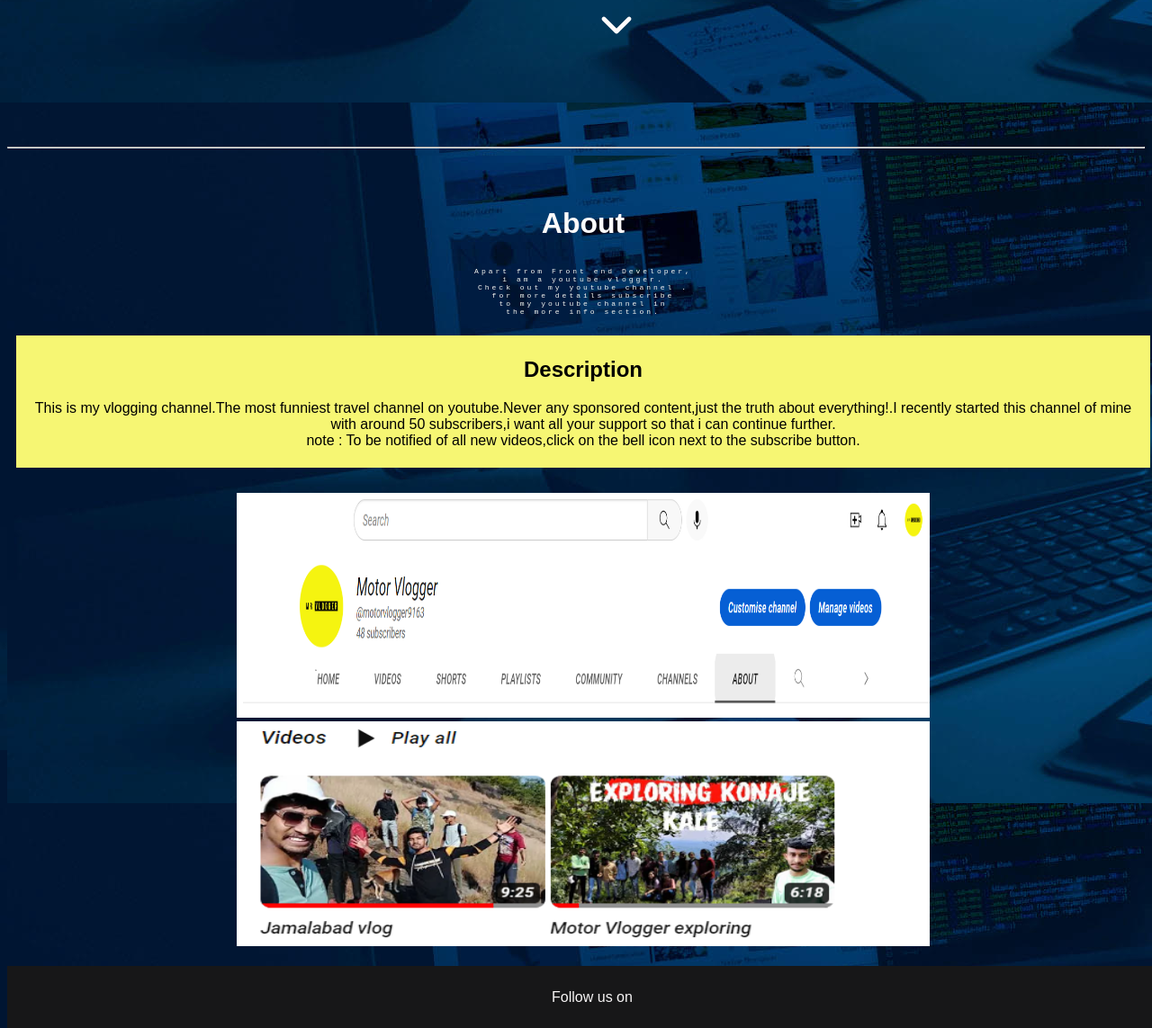
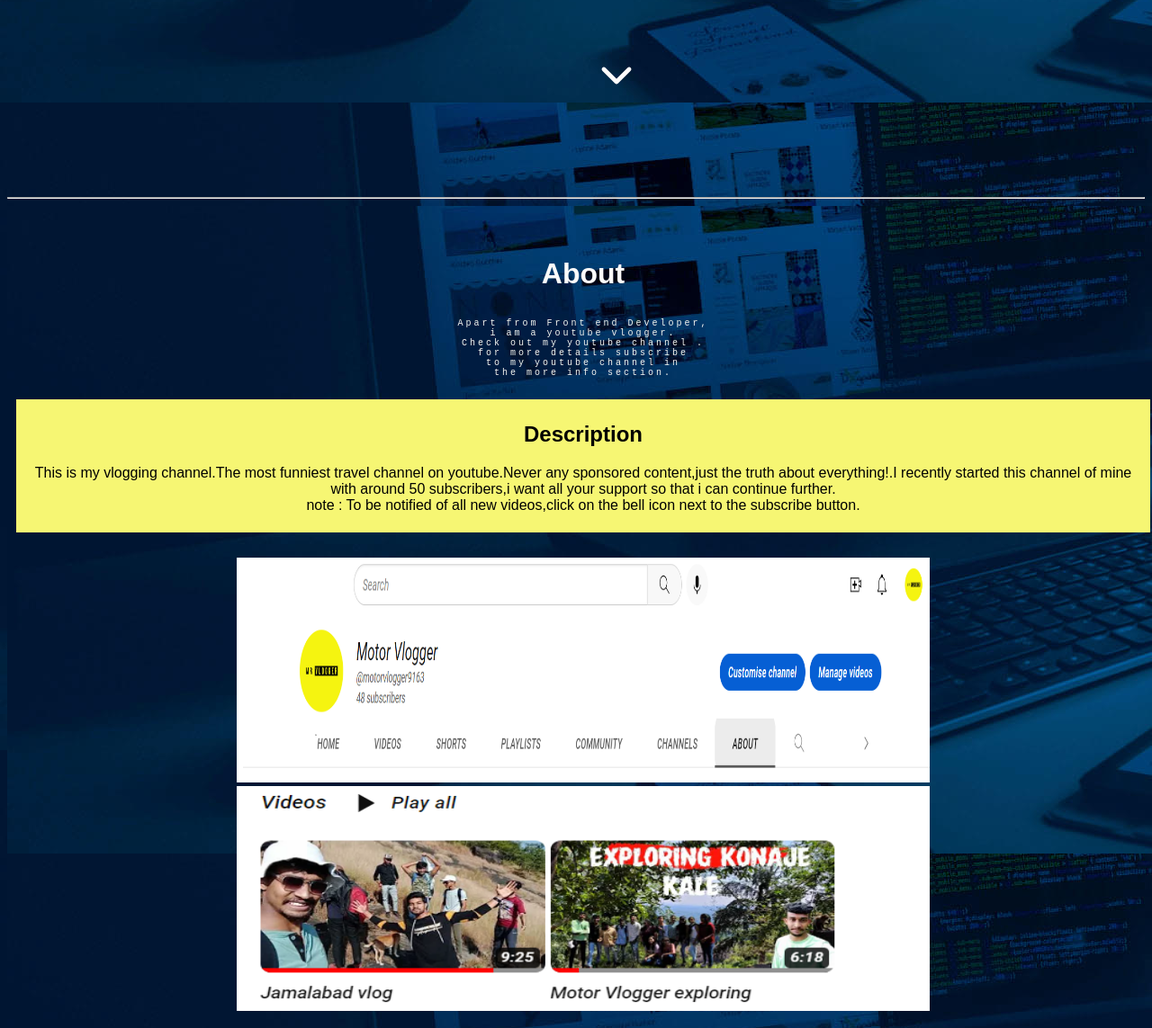
Before and after one commit to Hegdevarun/varunintro, a plain HTML site: page index.html in a window 1280 px wide. Shown: the part 606-1749 px from the top of the page at 90% size. Drawn offline with nearby package versions, Linux system fonts and the light colour scheme.

Commit message:
Update index.html

```diff
--- a/index.html
+++ b/index.html
@@ -148,7 +148,7 @@ from {width: 0 }
 to {width: 75%; }
         }
         .text0{
-            font-size: 8px;
+            font-size: 10px;
             font-family: monospace;
             width: 75%;
             left: 10px;
@@ -214,6 +214,7 @@ text-align: center;
         <div style="width: 100%;height:850px;min-height: auto">
       <h2>Hi, myself</h2>
        <h1> <span style="color: #f7f6f1;"class="text"> VARUN HEGDE</span> </h1>
+<br/><br/>
        <h2>I am a <br/><span style="color: rgb(43, 189, 65);"class="text1">Front End</span> Developer </h2>
        <br/><br/><br/> <br/><br/><br/><br/><br/><br/>
  <a href="#About" class="social2 "  >
```
